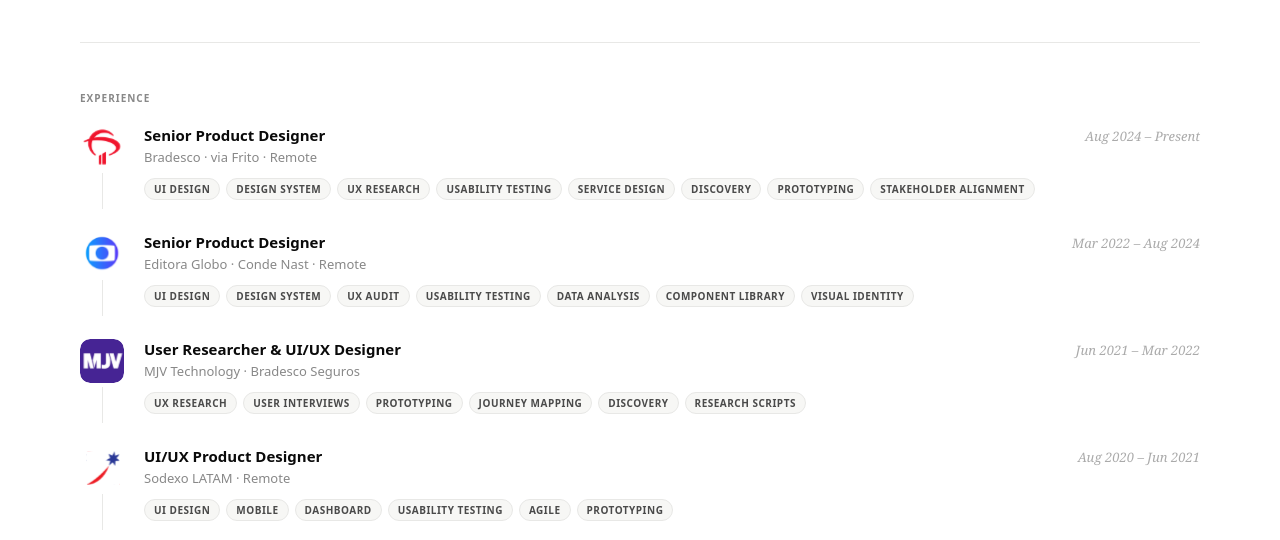
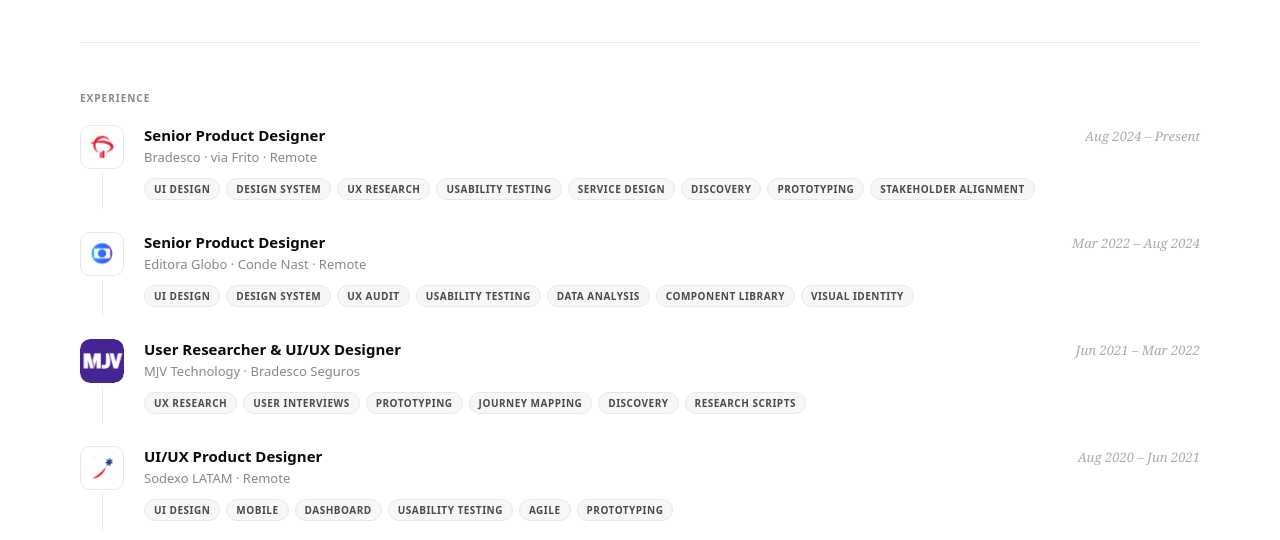
Before and after one commit to isabellegalves/isabelle-portfolio, a React (Vite) app: page /about in a window 1280 px wide. Shown: the part 1040-1580 px from the top of the page. Built offline with nearby package versions, Linux system fonts and the light colour scheme.

Commit message:
fix: standardize experience logos (contain vs fill), Microsoft icon

```diff
--- a/src/pages/About.jsx
+++ b/src/pages/About.jsx
@@ -154,42 +154,42 @@ function ToolIcon({ tool }) {
 
 const EXPERIENCE = [
   {
-    logo: "/images/logo-empresa-bradesco.svg", bg: "#F7F7F5",
+    logo: "/images/logo-empresa-bradesco.svg", contain: true,
     role: "Senior Product Designer",
     company: "Bradesco · via Frito · Remote",
     period: "Aug 2024 – Present",
     tags: ["UI Design", "Design System", "UX Research", "Usability Testing", "Service Design", "Discovery", "Prototyping", "Stakeholder Alignment"],
   },
   {
-    logo: "/images/logo-empresa-edglobo.svg", bg: "#F7F7F5",
+    logo: "/images/logo-empresa-edglobo.svg", contain: true,
     role: "Senior Product Designer",
     company: "Editora Globo · Conde Nast · Remote",
     period: "Mar 2022 – Aug 2024",
     tags: ["UI Design", "Design System", "UX Audit", "Usability Testing", "Data Analysis", "Component Library", "Visual Identity"],
   },
   {
-    logo: "/images/logo-empresa-mjv.svg", bg: "#F7F7F5",
+    logo: "/images/logo-empresa-mjv.svg",
     role: "User Researcher & UI/UX Designer",
     company: "MJV Technology · Bradesco Seguros",
     period: "Jun 2021 – Mar 2022",
     tags: ["UX Research", "User Interviews", "Prototyping", "Journey Mapping", "Discovery", "Research Scripts"],
   },
   {
-    logo: "/images/logo-empresa-sodexo.svg", bg: "#F7F7F5",
+    logo: "/images/logo-empresa-sodexo.svg", contain: true,
     role: "UI/UX Product Designer",
     company: "Sodexo LATAM · Remote",
     period: "Aug 2020 – Jun 2021",
     tags: ["UI Design", "Mobile", "Dashboard", "Usability Testing", "Agile", "Prototyping"],
   },
   {
-    logo: "/images/logo-empresa-piccadilly.svg", bg: "#F7F7F5",
+    logo: "/images/logo-empresa-piccadilly.svg",
     role: "UI/UX Product Designer",
     company: "Piccadilly",
     period: "May 2019 – Aug 2020",
     tags: ["UI Design", "Mobile App", "UX Strategy", "Omnichannel", "Design System"],
   },
   {
-    logo: "/images/logo-empresa-s2p.svg", bg: "#F7F7F5",
+    logo: "/images/logo-empresa-s2p.svg",
     role: "UI/UX Designer & Design Lead",
     company: "Safe2Pay",
     period: "Aug 2015 – May 2019",
@@ -226,7 +226,7 @@ const CERTS = [
     name: "Fundamentals of UI/UX Design",
     issuer: "Microsoft",
     date: "Jun 2025",
-    logo: "https://raw.githubusercontent.com/gilbarbara/logos/main/logos/microsoft.svg",
+    logo: "https://raw.githubusercontent.com/gilbarbara/logos/main/logos/microsoft-icon.svg",
     logoBg: "#ffffff", abbr: "MS",
   },
   {
@@ -436,13 +436,17 @@ export default function About() {
                 <div style={{ display: "flex", flexDirection: "column", alignItems: "center", flexShrink: 0 }}>
                   <div style={{
                     width: 44, height: 44, borderRadius: 10,
-                    background: e.logo ? "transparent" : e.bg,
-                    border: e.logo ? "none" : `1px solid ${T.rule}`,
+                    background: e.contain ? "#FFFFFF" : "transparent",
+                    border: e.contain ? `1px solid ${T.rule}` : "none",
                     flexShrink: 0, overflow: "hidden",
+                    display: "flex", alignItems: "center", justifyContent: "center",
                   }}>
                     {e.logo
-                      ? <img src={e.logo} alt={e.company} style={{ width: 44, height: 44, objectFit: "cover", display: "block", borderRadius: 10 }} />
-                      : <span style={{ display: "flex", alignItems: "center", justifyContent: "center", width: "100%", height: "100%", fontFamily: "system-ui, sans-serif", fontSize: 11, fontWeight: 800, color: e.color }}>{e.abbr}</span>
+                      ? <img src={e.logo} alt={e.company} style={e.contain
+                          ? { width: 28, height: 28, objectFit: "contain", display: "block" }
+                          : { width: 44, height: 44, objectFit: "cover", display: "block", borderRadius: 10 }
+                        } />
+                      : <span style={{ fontFamily: "system-ui, sans-serif", fontSize: 11, fontWeight: 800, color: e.color }}>{e.abbr}</span>
                     }
                   </div>
                   {i < EXPERIENCE.length - 1 && (
```
